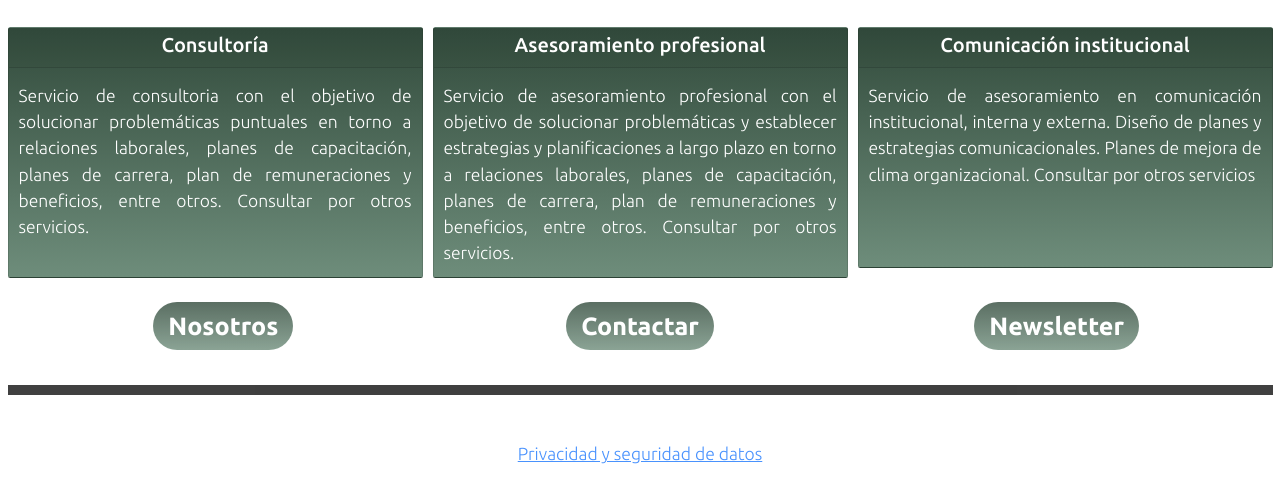
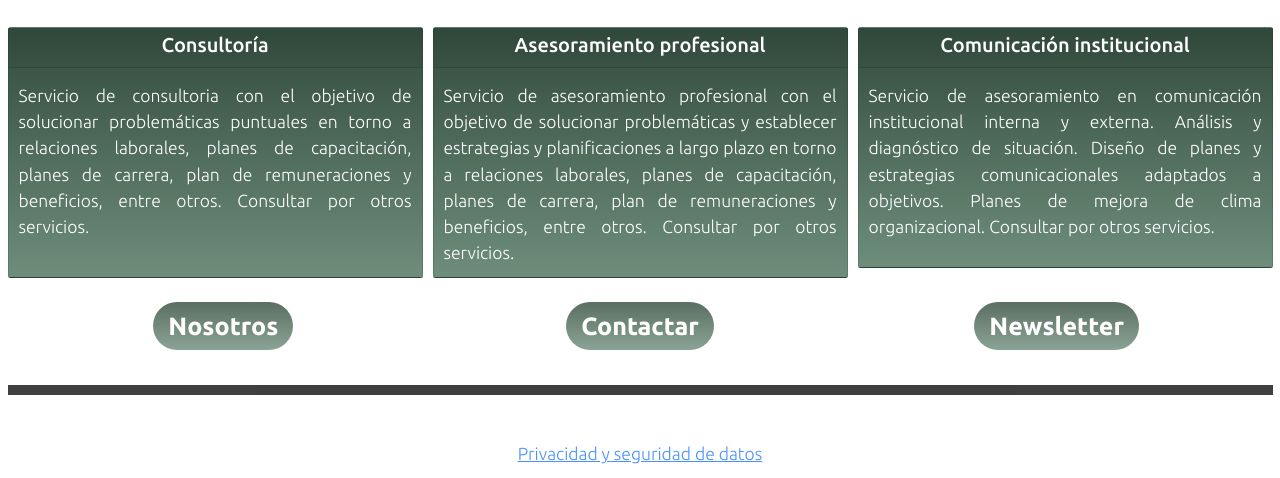
Before and after one commit to DamianCurt/al_repositorio, a website: page pages/servicios.html in a window 1280 px wide. Shown: the part 450-928 px from the top of the page. Drawn offline with nearby package versions, Linux system fonts and the light colour scheme.

Commit message:
servicios actualización

```diff
--- a/pages/servicios.html
+++ b/pages/servicios.html
@@ -133,7 +133,7 @@
                     </div>
                     <div class="card-body">
                         <h4 class="card-title"></h4>
-                        <p class="card-text">Servicio de asesoramiento en comunicación institucional, interna y externa. Diseño de planes y estrategias comunicacionales. Planes de mejora de clima organizacional. Consultar por otros servicios</p>
+                        <p class="card-text">Servicio de asesoramiento en comunicación institucional interna y externa. Análisis y diagnóstico de situación. Diseño de planes y estrategias comunicacionales adaptados a objetivos. Planes de mejora de clima organizacional. Consultar por otros servicios.</p>
                     </div>
                 </div>
             </div>
```
